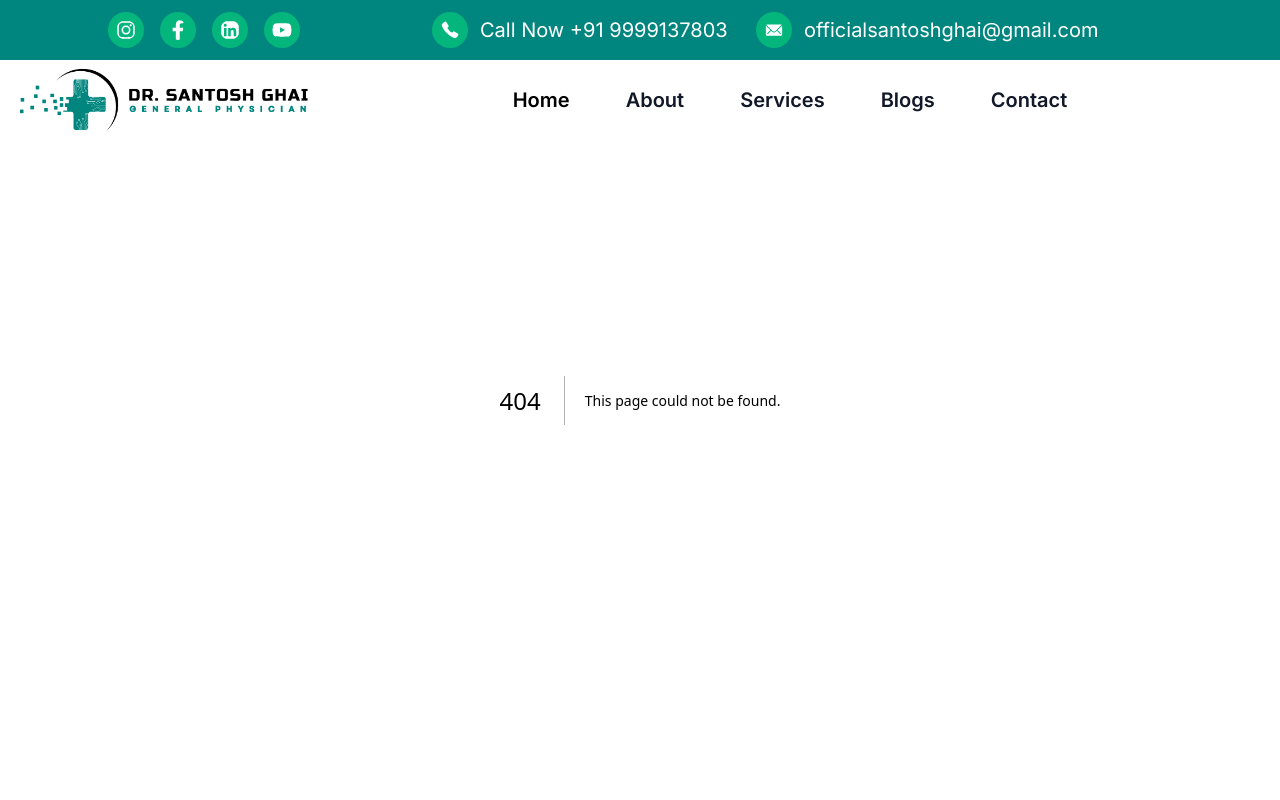
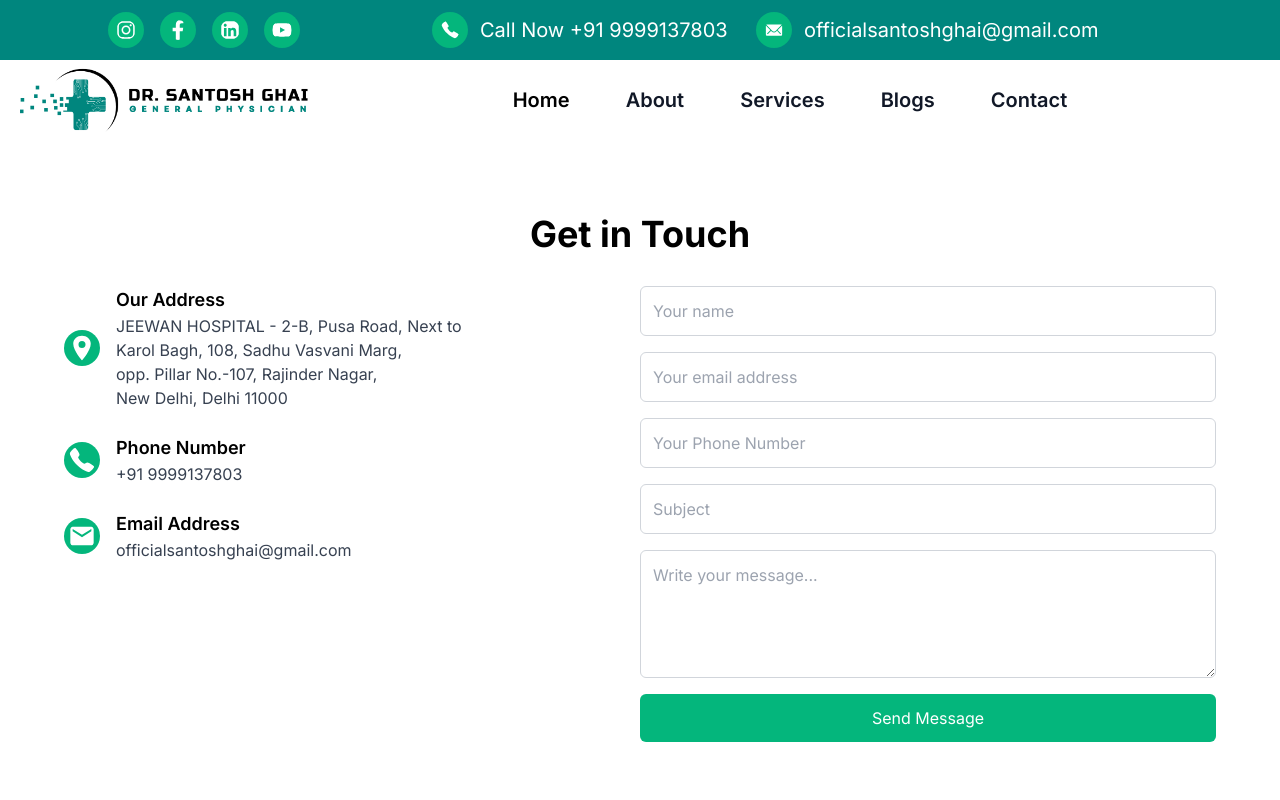
Before and after one commit to AQITPvtLtd/drsantosh, a Next.js app: page /contact in a window 1280 px wide. Before the commit this address had no page. Shown: the top 800 px of the page. Built offline with nearby package versions, Linux system fonts and the light colour scheme.

Commit message:
navbar correction

```diff
--- /dev/null
+++ b/src/app/contact/Contact.jsx
@@ -0,0 +1,89 @@
+import React from "react";
+import { IoLocationSharp } from "react-icons/io5";
+import { IoCall } from "react-icons/io5";
+import { MdEmail } from "react-icons/md";
+import Link from "next/link";
+
+const Contact = () => {
+  return (
+    <div>
+      <div className="py-16 bg-white mt-[150px] flex justify-center">
+        <div className="w-full max-w-6xl flex flex-col items-center">
+          <h2 className="text-4xl font-bold text-center mb-8">Get in Touch</h2>
+          <div className="flex flex-col md:flex-row justify-between w-full">
+            {/* Left side: Address, Phone, Email */}
+            <div className="flex flex-col space-y-6 mb-8 md:mb-0 w-full md:w-1/2">
+              <div className="flex items-center">
+                <IoLocationSharp className="text-4xl text-white bg-[#04b67c] p-1 rounded-full" />
+                <div className="ml-4">
+                  <h3 className="text-lg font-semibold">Our Address</h3>
+                  <p className="text-gray-700">
+                    JEEWAN HOSPITAL - 2-B, Pusa Road, Next to <br />
+                    Karol Bagh, 108, Sadhu Vasvani Marg, <br />
+                    opp. Pillar No.-107, Rajinder Nagar, <br />
+                    New Delhi, Delhi 11000
+                  </p>
+                </div>
+              </div>
+
+              <Link href="tel:+919999137803" passHref>
+                <div className="flex items-center cursor-pointer">
+                  <IoCall className="text-4xl text-white bg-[#04b67c] p-1 rounded-full" />
+                  <div className="ml-4">
+                    <h3 className="text-lg font-semibold">Phone Number</h3>
+                    <p className="text-gray-700">+91 9999137803</p>
+                  </div>
+                </div>
+              </Link>
+
+              <Link href="mailto:officialsantoshghai@gmail.com" passHref>
+                <div className="flex items-center cursor-pointer">
+                  <MdEmail className="text-4xl text-white bg-[#04b67c] p-1 rounded-full" />
+                  <div className="ml-4">
+                    <h3 className="text-lg font-semibold">Email Address</h3>
+                    <p className="text-gray-700">
+                      officialsantoshghai@gmail.com
+                    </p>
+                  </div>
+                </div>
+              </Link>
+            </div>
+
+            {/* Right side: Contact Form */}
+            <div className="flex flex-col space-y-4 w-full md:w-1/2">
+              <input
+                type="text"
+                placeholder="Your name"
+                className="border border-gray-300 p-3 rounded-md focus:outline-none focus:border-[#04b67c] w-full"
+              />
+              <input
+                type="email"
+                placeholder="Your email address"
+                className="border border-gray-300 p-3 rounded-md focus:outline-none focus:border-[#04b67c] w-full"
+              />
+              <input
+                type="tel"
+                placeholder="Your Phone Number"
+                className="border border-gray-300 p-3 rounded-md focus:outline-none focus:border-[#04b67c] w-full"
+              />
+              <input
+                type="text"
+                placeholder="Subject"
+                className="border border-gray-300 p-3 rounded-md focus:outline-none focus:border-[#04b67c] w-full"
+              />
+              <textarea
+                placeholder="Write your message..."
+                className="border border-gray-300 p-3 rounded-md focus:outline-none focus:border-[#04b67c] h-32 w-full"
+              ></textarea>
+              <button className="bg-[#04b67c] text-white p-3 rounded-md hover:bg-green-700 transition duration-300">
+                Send Message
+              </button>
+            </div>
+          </div>
+        </div>
+      </div>
+    </div>
+  );
+};
+
+export default Contact;
--- /dev/null
+++ b/src/app/contact/page.jsx
@@ -0,0 +1,12 @@
+import React from 'react'
+import Contact from './Contact'
+
+const page = () => {
+  return (
+    <div>
+      <Contact />
+    </div>
+  )
+}
+
+export default page
--- a/src/components/common/Header.jsx
+++ b/src/components/common/Header.jsx
@@ -1,14 +1,16 @@
-import React from 'react'
-import Top from './Top'
-import Navbar from './Navbar'
+import React from "react";
+import Top from "./Top";
+import Navbar from "./Navbar";
 
 const Header = () => {
   return (
     <div>
-      <Top />
+      <div className="hidden lg:block">
+        <Top />
+      </div>
       <Navbar />
     </div>
-  )
-}
+  );
+};
 
-export default Header
+export default Header;
--- a/src/components/common/Navbar.jsx
+++ b/src/components/common/Navbar.jsx
@@ -13,7 +13,7 @@ const Navbar = () => {
 
   return (
     <div>
-      <nav className="fixed lg:top-12 top-40 left-0 w-full bg-white dark:bg-gray-900 z-40">
+      <nav className="fixed lg:top-12 top-0 left-0 w-full bg-white dark:bg-gray-900 z-40">
         {/* Adjusted the top property to 12 to sit below the Top component */}
         <div className="max-w-screen-xl flex flex-wrap items-center justify-between mx-auto p-4">
           <Link href="/" className="flex items-center space-x-3 rtl:space-x-reverse">
@@ -94,7 +94,7 @@ const Navbar = () => {
               </li>
               <li>
                 <Link
-                  href="#"
+                  href="/contact"
                   className="block py-2 px-3 text-gray-900 rounded hover:text-[#00867f] font-semibold text-xl"
                 >
                   Contact
--- a/src/components/homepage/Banner.jsx
+++ b/src/components/homepage/Banner.jsx
@@ -5,7 +5,7 @@ import Link from "next/link";
 
 const Banner = () => {
   return (
-    <div className="relative w-full h-screen overflow-x-hidden bg-cover mt-28 lg:mt-40">
+    <div className="relative w-full h-screen overflow-x-hidden bg-cover mt-20 lg:mt-40">
       <div className="absolute inset-0">
         <Image
           src="/Banner/new.jpg"
@@ -16,18 +16,18 @@ const Banner = () => {
         />
       </div>
 
-      <div className="absolute text-start px-6 bg-opacity-50 sm:mt-[30rem] lg:mt-16 mt-52">
+      <div className="absolute text-start px-6 bg-opacity-50 sm:mt-[30rem] md:mt-44 lg:mt-8 mt-32">
         <div className="">
-          <h1 className="text-2xl lg:text-5xl md:text-3xl font-bold py-2 line-clamp-3 leading-relaxed lg:leading-snug">
+          <h1 className="text-2xl lg:text-5xl md:text-5xl font-bold py-2 line-clamp-3 leading-relaxed lg:leading-snug">
             We Can Help You Get <br className="hidden lg:block" /> Better &
             Regain Your <br className="hidden lg:block" /> Health
           </h1>
 
-          <h1 className="text-xl lg:text-4xl font-semibold py-2">
+          <h1 className="text-xl md:text-3xl lg:text-4xl font-semibold py-2">
             Internal Medicine & General Physician
           </h1>
 
-          <h3 className="text-sm lg:text-base max-w-lg py-2">
+          <h3 className="text-sm lg:text-2xl max-w-lg py-2 md:text-2xl">
             Internal medicine focuses on the diagnosis, treatment, and
             prevention of adult diseases. General physicians, specializing in
             internal medicine, manage a wide range of health issues, including
```
